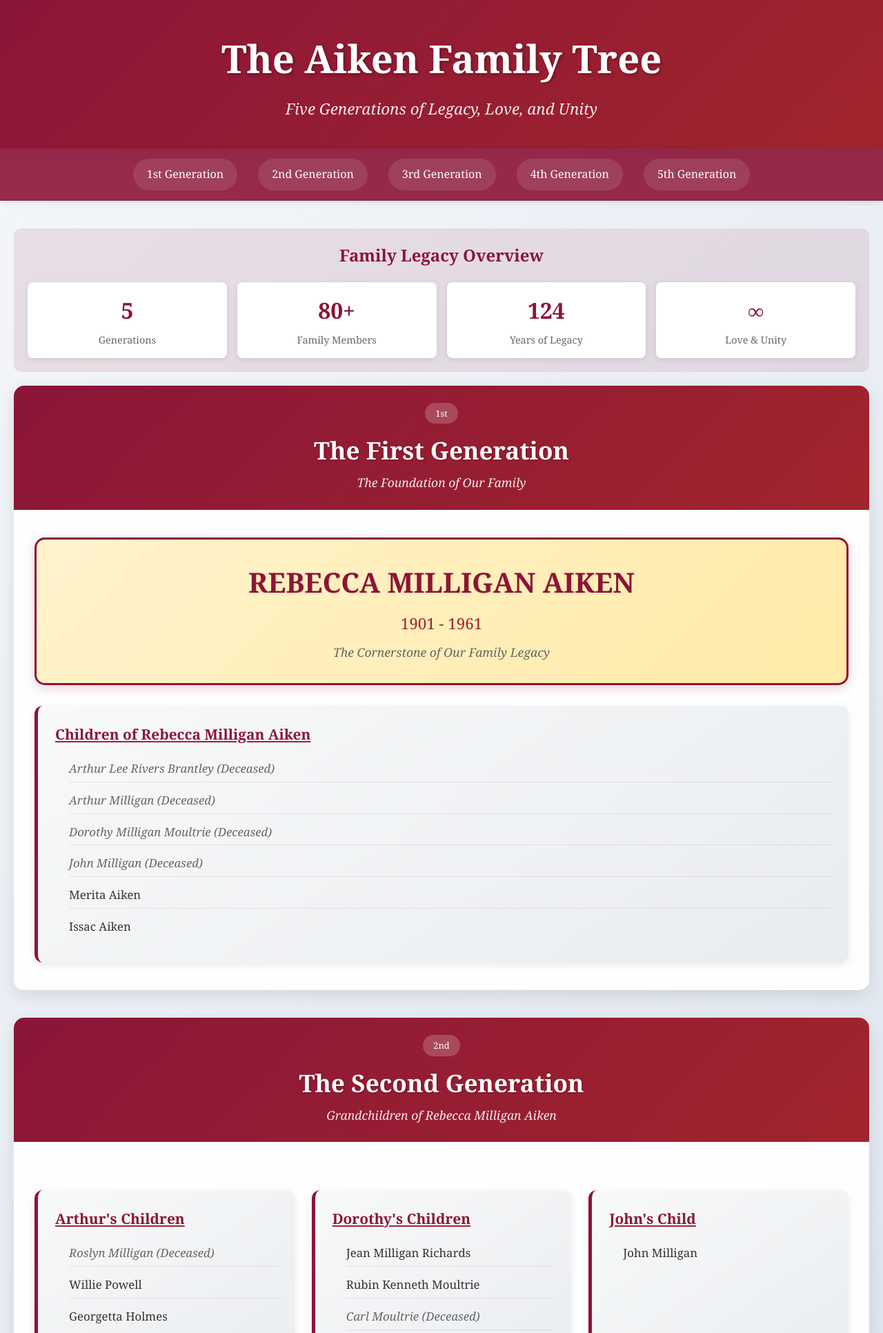
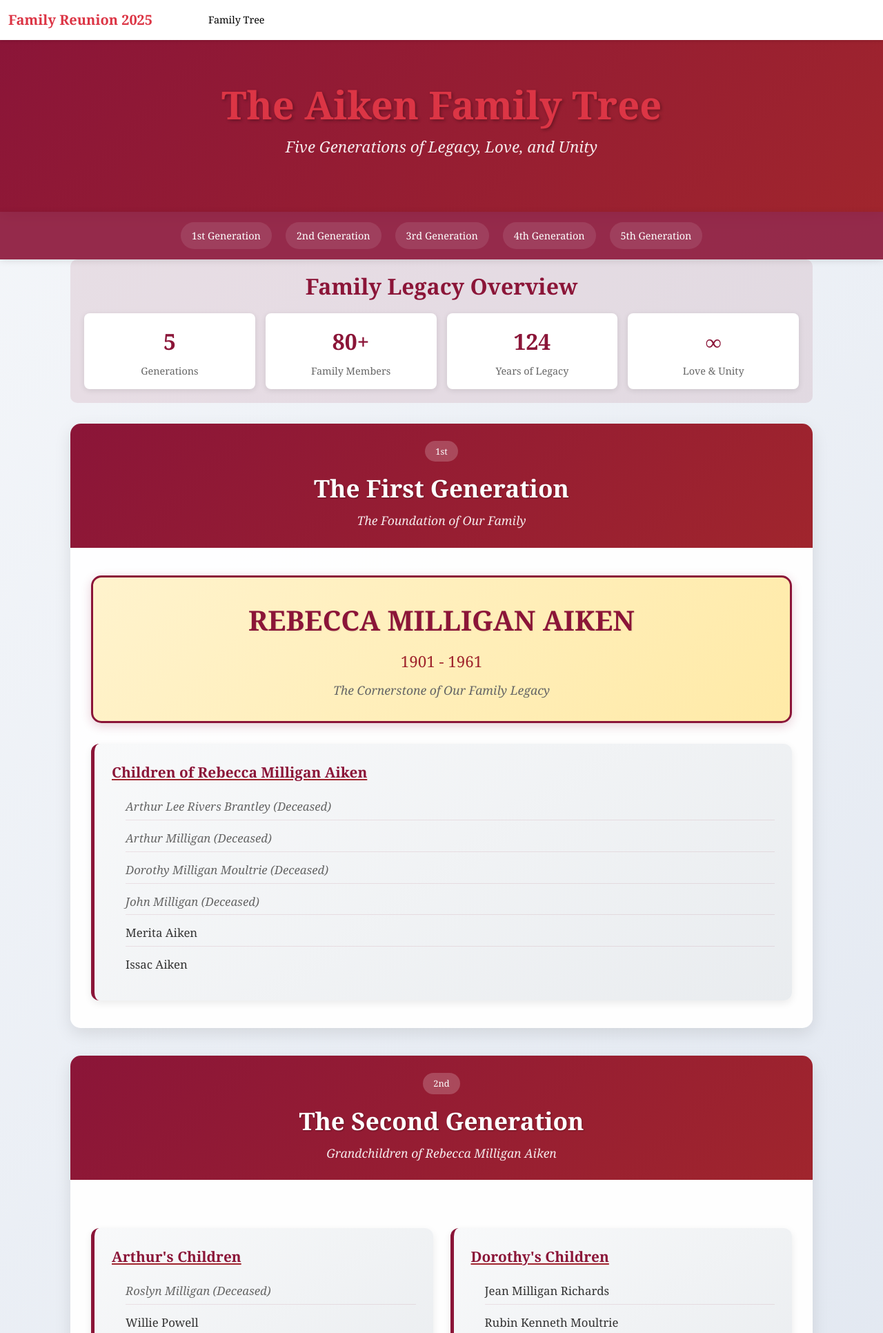
Before and after one commit to moultke/FamilyReunionSite, a Flask app: page /familytree in a window 1280 px wide. Shown: the top 1932 px of the page at 69% size. Run offline with Flask 2, Linux system fonts and the light colour scheme.

Commit message:
added family.html 2

```diff
--- a/templates/family.html
+++ b/templates/family.html
@@ -3,75 +3,71 @@
 <head>
     <meta charset="UTF-8">
     <meta name="viewport" content="width=device-width, initial-scale=1.0">
-    <title>The Aiken Family Tree - Five Generations</title>
+    <title>The Aiken Family Tree - Family Reunion 2025</title>
+    <link href="https://cdn.jsdelivr.net/npm/bootstrap@5.3.3/dist/css/bootstrap.min.css" rel="stylesheet"
+        integrity="sha384-QWTKZyjpPEjISv5WaRU9OFeRpok6YctnYmDr5pNlyT2bRjXh0JMhjY6hW+ALEwIH" crossorigin="anonymous">
+    <link rel="stylesheet" href="{{ url_for('static', filename='css/styles.css') }}">
     <style>
-        * {
-            margin: 0;
-            padding: 0;
-            box-sizing: border-box;
-        }
-
         body {
             font-family: 'Georgia', 'Times New Roman', serif;
             background: linear-gradient(135deg, #f5f7fa 0%, #c3cfe2 100%);
-            min-height: 100vh;
             color: #333;
             line-height: 1.6;
         }
 
-        .header {
+        .family-tree-header {
             background: linear-gradient(135deg, #8B1538, #A0252D);
             color: white;
             text-align: center;
-            padding: 40px 20px;
+            padding: 60px 20px;
+            margin-bottom: 0;
             box-shadow: 0 4px 20px rgba(0,0,0,0.2);
         }
 
-        .header h1 {
+        .family-tree-header h1 {
             font-size: 3.5em;
             margin-bottom: 10px;
             text-shadow: 2px 2px 4px rgba(0,0,0,0.3);
         }
 
-        .header p {
+        .family-tree-header p {
             font-size: 1.4em;
             opacity: 0.9;
             font-style: italic;
         }
 
-        .navigation {
+        .tree-navigation {
             background: rgba(139, 21, 56, 0.9);
             color: white;
             padding: 15px 0;
             text-align: center;
             box-shadow: 0 2px 10px rgba(0,0,0,0.1);
+            position: sticky;
+            top: 56px;
+            z-index: 1020;
         }
 
         .nav-links {
             display: flex;
             justify-content: center;
             flex-wrap: wrap;
-            gap: 30px;
+            gap: 20px;
         }
 
         .nav-link {
             color: white;
             text-decoration: none;
-            padding: 10px 20px;
-            border-radius: 25px;
+            padding: 8px 16px;
+            border-radius: 20px;
             transition: all 0.3s ease;
             background: rgba(255,255,255,0.1);
+            font-size: 0.9em;
         }
 
         .nav-link:hover {
             background: rgba(255,255,255,0.2);
             transform: translateY(-2px);
-        }
-
-        .container {
-            max-width: 1400px;
-            margin: 0 auto;
-            padding: 40px 20px;
+            color: white;
         }
 
         .generation {
@@ -196,7 +192,7 @@
             background: rgba(139, 21, 56, 0.1);
             border-radius: 10px;
             padding: 20px;
-            margin-bottom: 20px;
+            margin-bottom: 30px;
             text-align: center;
         }
 
@@ -306,23 +285,72 @@
             transform: translateY(-3px);
         }
 
-        .generation-number {
-            display: inline-block;
-            background: rgba(255,255,255,0.2);
-            padding: 5px 15px;
-            border-radius: 20px;
-            font-size: 0.8em;
-            margin-bottom: 10px;
+        @media (max-width: 768px) {
+            .family-tree-header h1 {
+                font-size: 2.5em;
+            }
+
+            .generation-title {
+                font-size: 1.8em;
+            }
+
+            .family-grid {
+                grid-template-columns: 1fr;
+            }
+
+            .nav-links {
+                flex-direction: column;
+                gap: 10px;
+            }
+
+            .matriarch-name {
+                font-size: 2em;
+            }
+
+            .tree-navigation {
+                position: relative;
+                top: 0;
+            }
         }
     </style>
 </head>
+
 <body>
-    <div class="header">
+    <!-- Main Navigation (consistent with index.html) -->
+    <nav class="navbar navbar-expand-lg navbar-light bg-light sticky-top">
+        <div class="container-fluid">
+            <a class="navbar-brand" href="{{ url_for('index') }}">Family Reunion 2025</a>
+            <button class="navbar-toggler" type="button" data-bs-toggle="collapse" data-bs-target="#navbarNav"
+                aria-controls="navbarNav" aria-expanded="false" aria-label="Toggle navigation">
+                <span class="navbar-toggler-icon"></span>
+            </button>
+            <div class="collapse navbar-collapse" id="navbarNav">
+                <ul class="navbar-nav">
+                    <li class="nav-item">
+                        <a class="nav-link" href="{{ url_for('index') }}">Home</a>
+                    </li>
+                    <li class="nav-item">
+                        <a class="nav-link active" href="{{ url_for('family_tree') }}">Family Tree</a>
+                    </li>
+                    <li class="nav-item">
+                        <a class="nav-link" href="{{ url_for('index') }}#gallery">Gallery</a>
+                    </li>
+                    <li class="nav-item">
+                        <a class="nav-link" href="{{ url_for('index') }}#contact">Contact</a>
+                    </li>
+                </ul>
+            </div>
+        </div>
+    </nav>
+
+    <!-- Family Tree Header -->
+    <div class="family-tree-header">
         <h1>The Aiken Family Tree</h1>
         <p>Five Generations of Legacy, Love, and Unity</p>
     </div>
 
-    <div class="navigation">
+    <!-- Tree Navigation -->
+    <div class="tree-navigation">
         <div class="nav-links">
             <a href="#first-gen" class="nav-link">1st Generation</a>
             <a href="#second-gen" class="nav-link">2nd Generation</a>
@@ -606,25 +634,13 @@
                     </div>
 
                     <div class="family-group">
-                        <div class="parent-name">Issac IV Child</div>
+                        <div class="parent-name">Issac IV & Eddie's Children</div>
                         <div class="children-list">
                             <div class="child-name">Alana Aiken</div>
                             <div class="child-name">Breanna Aiken</div>
-                        </div>
-                    </div>
-
-                    <div class="family-group">
-                        <div class="parent-name">Eddie's Children</div>
-                        <div class="children-list">
                             <div class="child-name">Eddie Aiken Jr.</div>
                             <div class="child-name">Rennedy Aiken</div>
                             <div class="child-name">Re'za Aiken</div>
-                        </div>
-                    </div>
-
-                    <div class="family-group">
-                        <div class="parent-name">Individual Member</div>
-                        <div class="children-list">
                             <div class="child-name">Imani Aiken Scott</div>
                         </div>
                     </div>
@@ -665,24 +681,18 @@
                     </div>
 
                     <div class="family-group">
-                        <div class="parent-name">Mark's Children</div>
+                        <div class="parent-name">Mark Jr.'s Child</div>
                         <div class="children-list">
                             <div class="child-name">Delano Richards Jr.</div>
                         </div>
                     </div>
 
                     <div class="family-group">
-                        <div class="parent-name">Dashawn's Children</div>
+                        <div class="parent-name">Dashawn & Marquez's Children</div>
                         <div class="children-list">
                             <div class="child-name">Dashawn Richards Jr</div>
                             <div class="child-name">King Richards</div>
                             <div class="child-name">Azuram Richards</div>
-                        </div>
-                    </div>
-
-                    <div class="family-group">
-                        <div class="parent-name">Marquez's Children</div>
-                        <div class="children-list">
                             <div class="child-name">Cayden Whitney</div>
                             <div class="child-name">Nadia Rice</div>
                             <div class="child-name">Akira Rice</div>
@@ -693,7 +703,7 @@
         </div>
     </div>
 
-    <div class="footer">
+    <div class="tree-footer">
         <h2>The Aiken Family Legacy Continues</h2>
         <p>From Rebecca Milligan Aiken's foundation in 1901 to our newest generation today</p>
         <div class="legacy-quote">
@@ -701,11 +711,19 @@
         </div>
     </div>
 
+    <!-- Footer (consistent with index.html) -->
+    <footer class="bg-light py-3 mt-5">
+        <div class="container text-center">
+            <p>&copy; 2025 Milligan Aiken Family Reunion</p>
+        </div>
+    </footer>
+
     <button class="scroll-to-top" id="scrollToTop">↑</button>
 
+    <script src="https://cdn.jsdelivr.net/npm/bootstrap@5.3.3/dist/js/bootstrap.bundle.min.js"></script>
     <script>
         // Smooth scrolling for navigation links
-        document.querySelectorAll('.nav-link').forEach(link => {
+        document.querySelectorAll('.nav-link[href^="#"]').forEach(link => {
             link.addEventListener('click', function(e) {
                 e.preventDefault();
                 const targetId = this.getAttribute('href');
```
Also changed, not shown: other parts of templates/family.html (+13 -30 lines).
